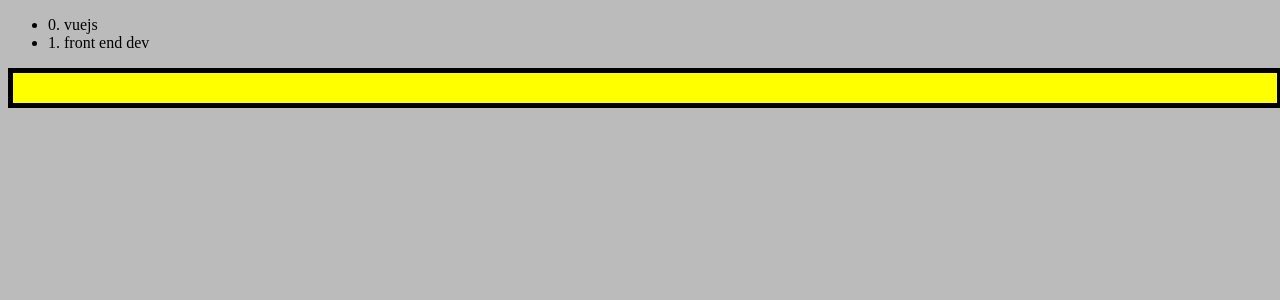
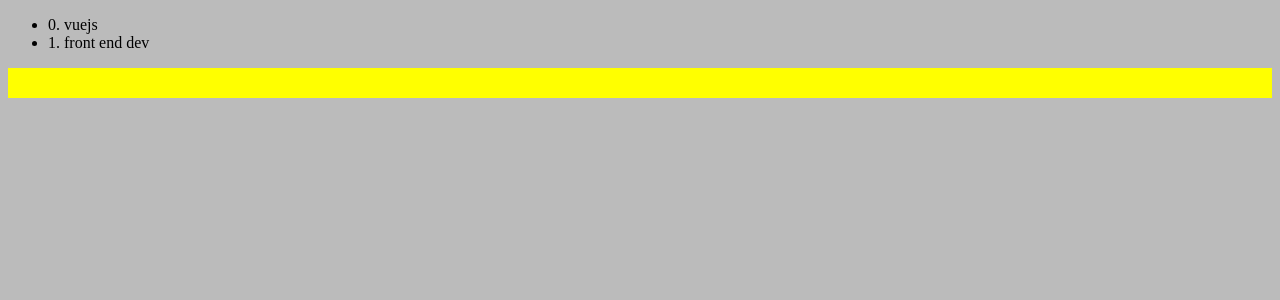
Before and after one commit to Arunscape/vue-tutorial, a Vue app: page / in a window 1280 px wide. Shown: the top 300 px of the page. Built offline with nearby package versions, Linux system fonts and the light colour scheme.

Commit message:
this is a better way - v-bind with objects

```diff
--- a/src/components/Skills.vue
+++ b/src/components/Skills.vue
@@ -7,7 +7,7 @@
       </li>
     </ul>
 
-    <div v-bind:class="{ alert: showAlert, 'another-class': showClass }"></div>
+    <div v-bind:class="alertObject"></div>
   </div>
 </template>
 
@@ -17,8 +17,9 @@
   data() {
     return {
       skills: [{ skill: "vuejs" }, { skill: "front end dev" }],
-      showAlert: true,
-      showClass: true
+      alertObject: {
+        alert: true
+      }
     };
   }
 };
```
